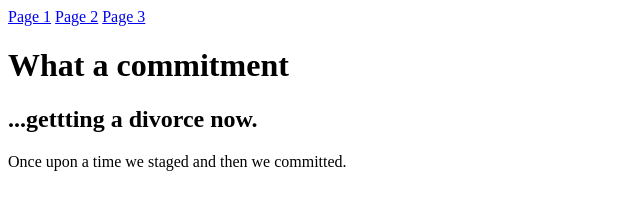
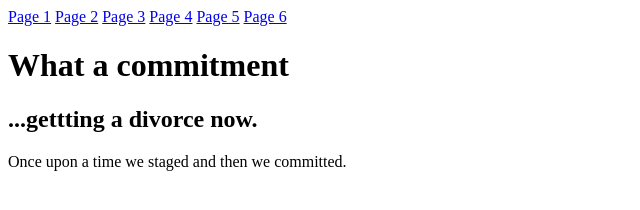
Before and after one commit to sslinn/PO2-git-demo, a plain HTML site: page index.html in a window 1280 px wide. Shown: the whole page, without its empty margins (0-640 px from the left). Drawn offline with Linux system fonts and the light colour scheme.

Commit message:
Added more <a> items to the <nav> list in index.html

```diff
--- a/index.html
+++ b/index.html
@@ -14,6 +14,9 @@
 		<a href="#" class="nav_main">Page 1</a>
 		<a href="#" class="nav_main">Page 2</a>
 		<a href="#" class="nav_main">Page 3</a>
+		<a href="#" class="nav_main">Page 4</a>
+		<a href="#" class="nav_main">Page 5</a>
+		<a href="#" class="nav_main">Page 6</a>
 	</nav>
 		<h1>What a commitment</h1>
 			<h2>...gettting a divorce now.</h2>
```
